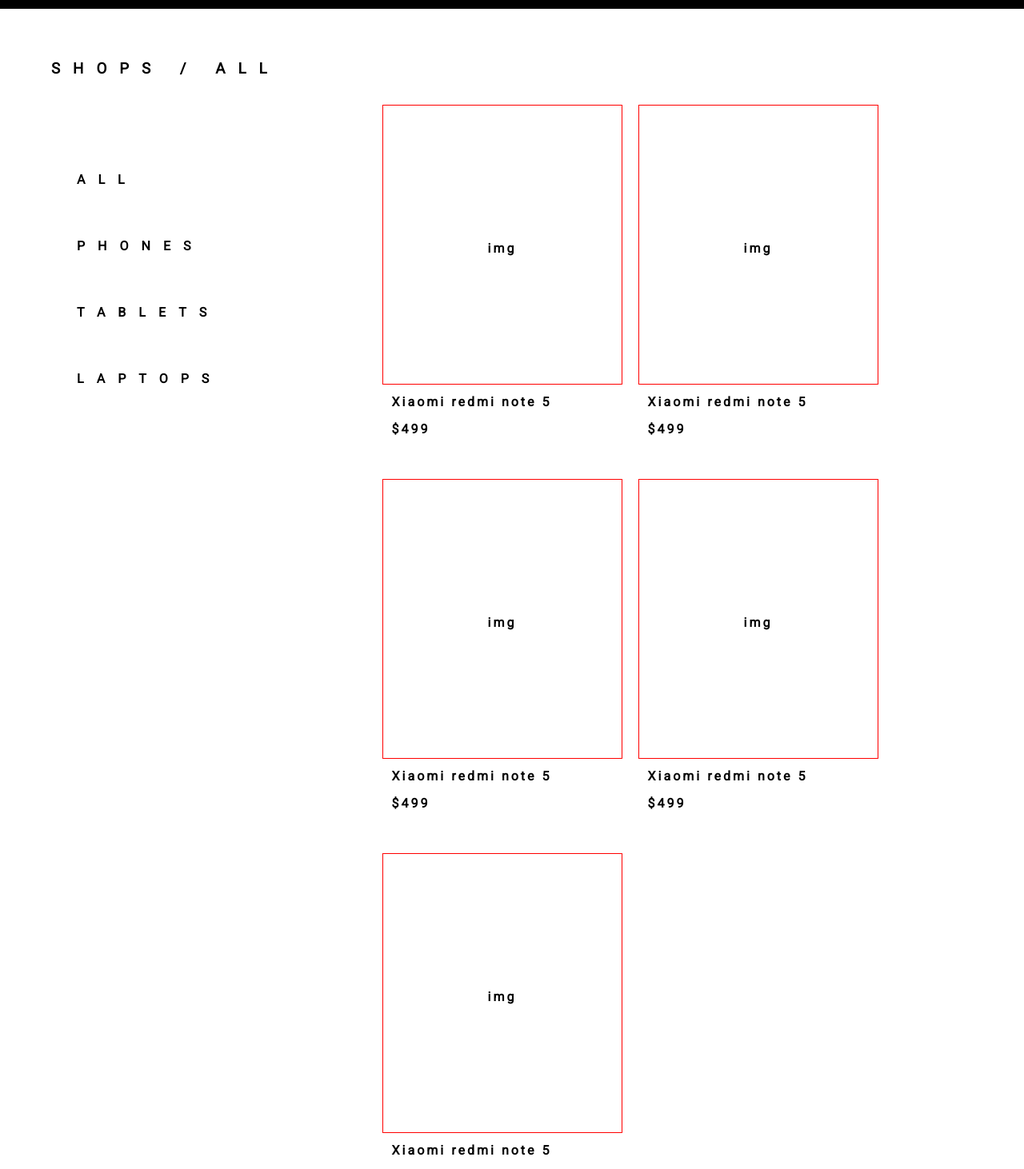
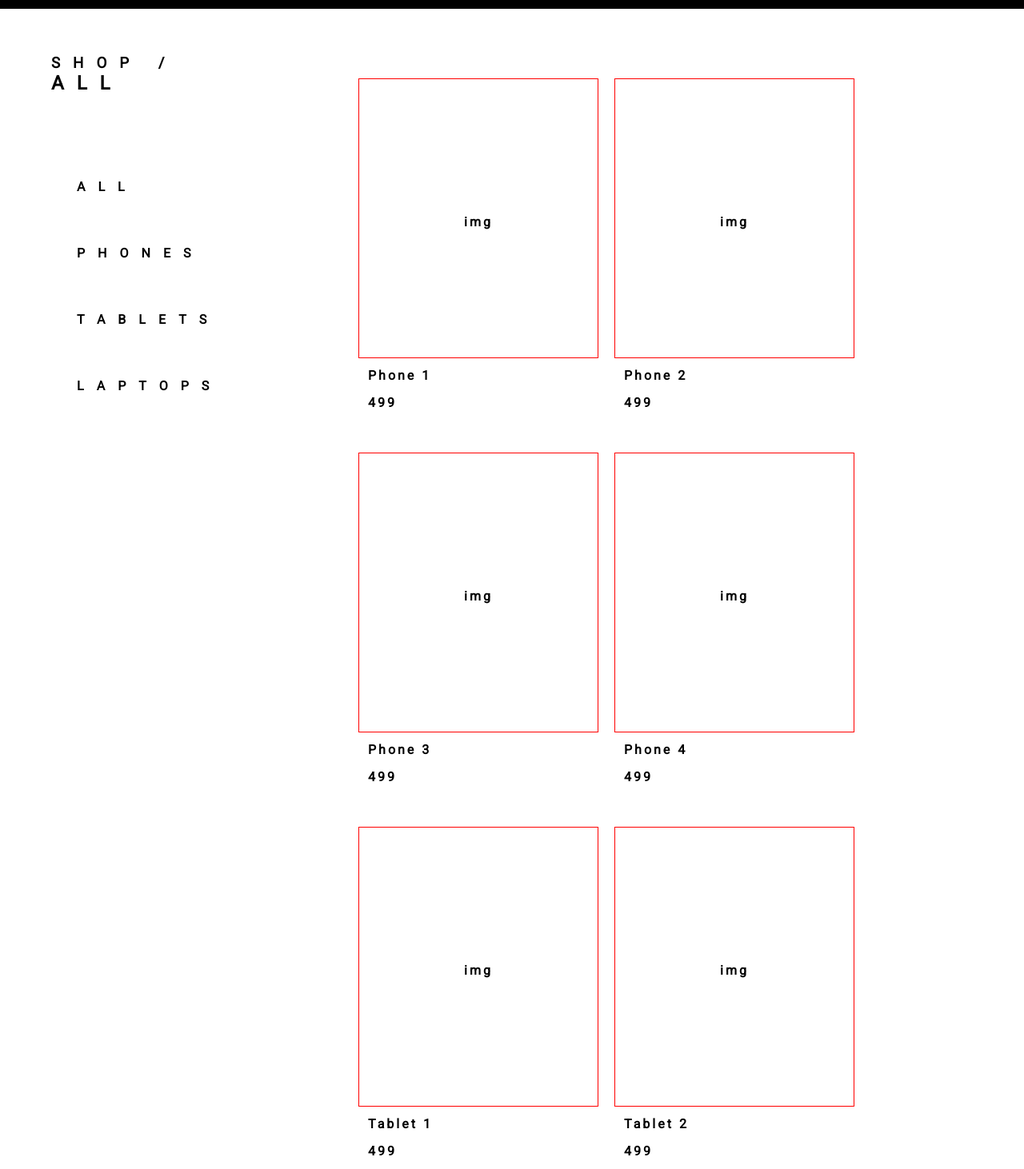
Before and after one commit to johnEdmon44/shopping-cart, a React (Vite) app: page /shop in a window 1280 px wide. Shown: the part 60-1522 px from the top of the page at 80% size. Built offline with nearby package versions, Linux system fonts and the light colour scheme.

Commit message:
Render products

```diff
--- a/src/components/Shop.jsx
+++ b/src/components/Shop.jsx
@@ -1,73 +1,56 @@
 import Navbar from "./Navbar";
+import { useState } from "react";
+import { phones } from "./products/phones";
+import { laptop } from "./products/laptops";
+import { tablets } from "./products/tablets";
 
 export default function Shop() {
+  const [selectedCategory, setSelectedCategory] = useState("ALL");
+
+
+  let filteredProducts;
+  if (selectedCategory === "PHONES") {
+    filteredProducts = phones;
+  } else if (selectedCategory === "TABLETS") {
+    filteredProducts = tablets;
+  } else if (selectedCategory === "LAPTOPS") {
+    filteredProducts = laptop;
+  } else {
+    filteredProducts = [...phones, ...tablets, ...laptop];
+  }
+
+
+
   return (
     <section className="shop">
       <Navbar />
 
       <div className="shop-container">
         <nav className="shop-nav">
-          <h1>SHOPS / ALL</h1>
-
+          <h1>SHOP / <br />
+            <span style={{fontSize: "1.5rem", fontWeight: "bolder"}}>{selectedCategory}</span>
+          </h1>
 
           <ul>
-            <li className="shop-nav-item" data-shop-nav="ALL">ALL</li>
-            <li className="shop-nav-item" data-shop-nav="PHONES">PHONES</li>
-            <li className="shop-nav-item" data-shop-nav="TABLETS">TABLETS</li>
-            <li className="shop-nav-item" data-shop-nav="LAPTOPS">LAPTOPS</li>
+            <li onClick={() => setSelectedCategory("ALL")} className="shop-nav-item" data-shop-nav="ALL">ALL</li>
+            <li onClick={() => setSelectedCategory("PHONES")} className="shop-nav-item" data-shop-nav="PHONES">PHONES</li>
+            <li onClick={() => setSelectedCategory("TABLETS")} className="shop-nav-item" data-shop-nav="TABLETS">TABLETS</li>
+            <li onClick={() => setSelectedCategory("LAPTOPS")} className="shop-nav-item" data-shop-nav="LAPTOPS">LAPTOPS</li>
           </ul>
         </nav>
 
 
         <div className="items-container">
-          <div className="item">
-            <div className="item-img">
-              <p>img</p>
-            </div>
+            {filteredProducts.map((product) => (
+              <div className="item">
+                <div className="item-img">
+                  <p>img</p>
+                </div>
 
-            <p>Xiaomi redmi note 5</p>
-            <p>$499</p>
-          </div>
-
-
-          <div className="item">
-            <div className="item-img">
-              <p>img</p>
-            </div>
-
-            <p>Xiaomi redmi note 5</p>
-            <p>$499</p>
-          </div>
-
-
-          <div className="item">
-            <div className="item-img">
-              <p>img</p>
-            </div>
-
-            <p>Xiaomi redmi note 5</p>
-            <p>$499</p>
-          </div>
-
-
-          <div className="item">
-            <div className="item-img">
-              <p>img</p>
-            </div>
-
-            <p>Xiaomi redmi note 5</p>
-            <p>$499</p>
-          </div>
-
-
-          <div className="item">
-            <div className="item-img">
-              <p>img</p>
-            </div>
-
-            <p>Xiaomi redmi note 5</p>
-            <p>$499</p>
-          </div>
+                <p>{product.name}</p>
+                <p>{product.price}</p>
+              </div>
+            ))}
         </div>
       </div>
     </section>
--- a/src/components/products/laptops.js
+++ b/src/components/products/laptops.js
@@ -1,4 +1,4 @@
-const phones = [{
+export const laptop = [{
   id: 4001,
   name: "Laptop 1",
   price: 499,
--- a/src/components/products/phones.js
+++ b/src/components/products/phones.js
@@ -1,4 +1,4 @@
-const phones = [{
+export const phones = [{
   id: 1,
   name: "Phone 1",
   price: 499,
--- a/src/components/products/tablets.js
+++ b/src/components/products/tablets.js
@@ -1,4 +1,4 @@
-const phones = [{
+export const tablets = [{
   id: 1001,
   name: "Tablet 1",
   price: 499,
--- a/src/index.css
+++ b/src/index.css
@@ -21,6 +21,8 @@
   background-color: black;
   color: white;
   align-items: center;
+  position: fixed;
+  width: 100vw;
 }
 
 
@@ -86,6 +88,7 @@
 /* Home */
 
 #full-page-video {
+  margin-top: 9.7vh;
   height: 90vh;
   width: 100vw;
   object-fit: cover;
@@ -101,9 +104,10 @@
 
 /* shop nav */
 .shop-nav {
-  margin-top: 5%;
+  margin-top: 10%;
   margin-left: 5%;
   letter-spacing: 1rem;
+  position: fixed;
 }
 
 
@@ -126,11 +130,12 @@
 
 
 .items-container {
-  margin-top: 7%;
+  margin-top: 10%;
   margin-right: 5%;
-  margin-left: 10%;
+  margin-left: 35%;
   display: grid;
   grid-template-columns: repeat(2, minmax(0, 1fr));
+  grid-template-rows: auto;
   gap: 20px ;
 }
 
```
